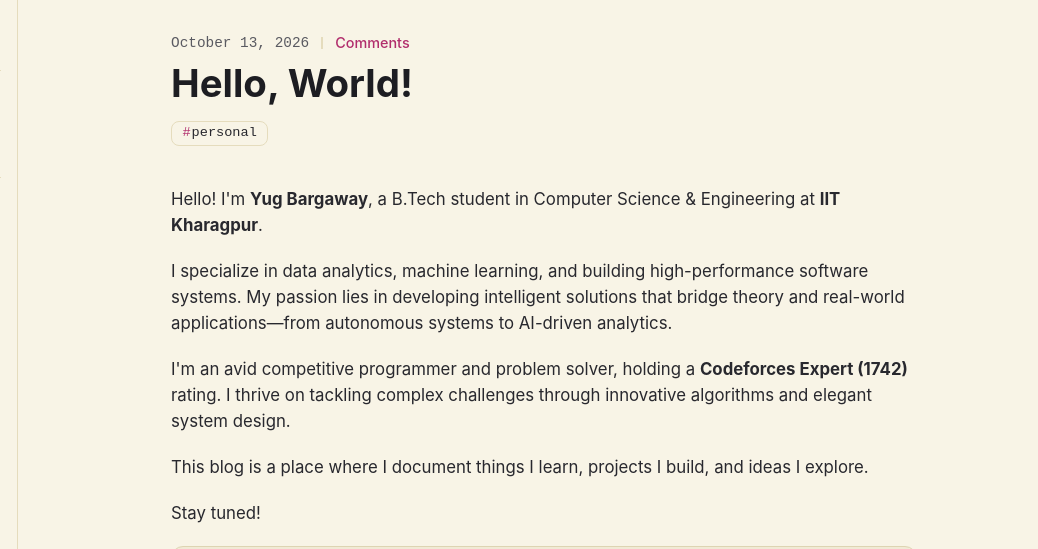
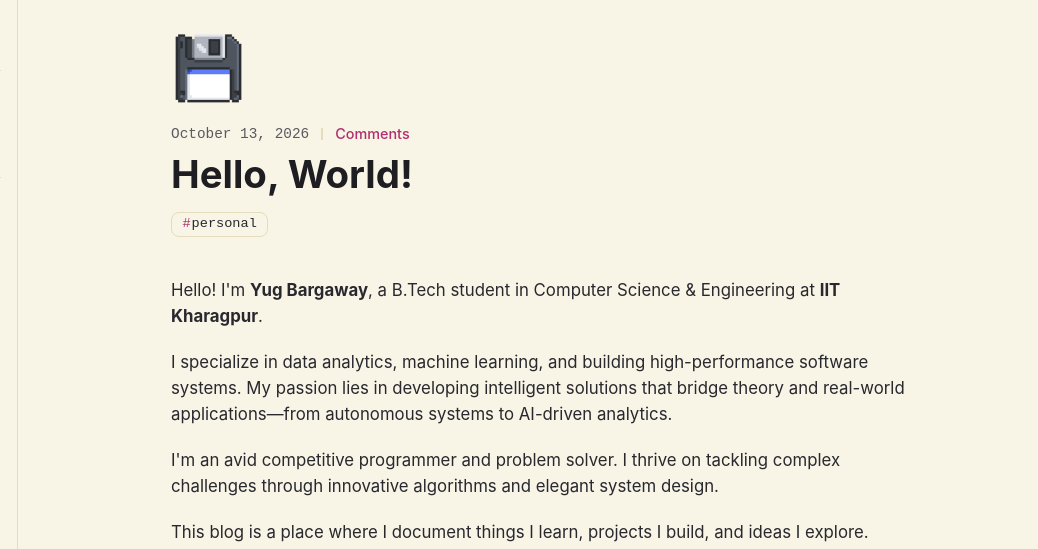
Before and after one commit to YugBargaway2006/yugbargaway2006.github.io, a Gatsby site: page /hello-world/ in a window 1280 px wide. Shown: the top 549 px of the page, 242-1280 px from the left. Built offline with nearby package versions, Linux system fonts and the light colour scheme; Gatsby itself is replaced by a stand-in of ours; some packages are replaced by stand-ins of ours; a web font is replaced by a local one.

Commit message:
fix(blog): add post thumbnail for Hello World, add fallback icon in Post component, and restore static yug-profile.jpg

```diff
--- a/content/posts/hello-world/index.md
+++ b/content/posts/hello-world/index.md
@@ -2,6 +2,7 @@
 date: 2026-10-13
 title: 'Hello, World!'
 template: post
+thumbnail: ./thumbnail.png
 slug: hello-world
 tags:
   - personal
@@ -14,7 +15,7 @@ Hello! I'm **Yug Bargaway**, a B.Tech student in Computer Science & Engineering
 
 I specialize in data analytics, machine learning, and building high-performance software systems. My passion lies in developing intelligent solutions that bridge theory and real-world applications—from autonomous systems to AI-driven analytics.
 
-I'm an avid competitive programmer and problem solver, holding a **Codeforces Expert (1742)** rating. I thrive on tackling complex challenges through innovative algorithms and elegant system design.
+I'm an avid competitive programmer and problem solver. I thrive on tackling complex challenges through innovative algorithms and elegant system design.
 
 This blog is a place where I document things I learn, projects I build, and ideas I explore.
 
--- a/src/components/Post.js
+++ b/src/components/Post.js
@@ -2,6 +2,7 @@ import React, { useMemo } from 'react'
 import { Link } from 'gatsby'
 
 import { isNewPost, getFormattedDate } from '../utils/helpers'
+import defaultThumbnail from '../assets/floppylogo.png'
 
 const highlightMatch = (text, query) => {
   if (!query) {
@@ -51,7 +52,7 @@ export const Post = ({ node, prefix, includeYear, query, detailed, number }) =>
         className="post detailed"
       >
         <div className="post-thumbnail">
-          {node.thumbnail && <img src={node.thumbnail} alt="" />}
+          <img src={node.thumbnail || defaultThumbnail} alt="" />
         </div>
         <div className="post-info">
           <div className="post-title">
```
Also changed, not shown: content/posts/hello-world/thumbnail.png (added), static/yug-profile.jpg (added).
